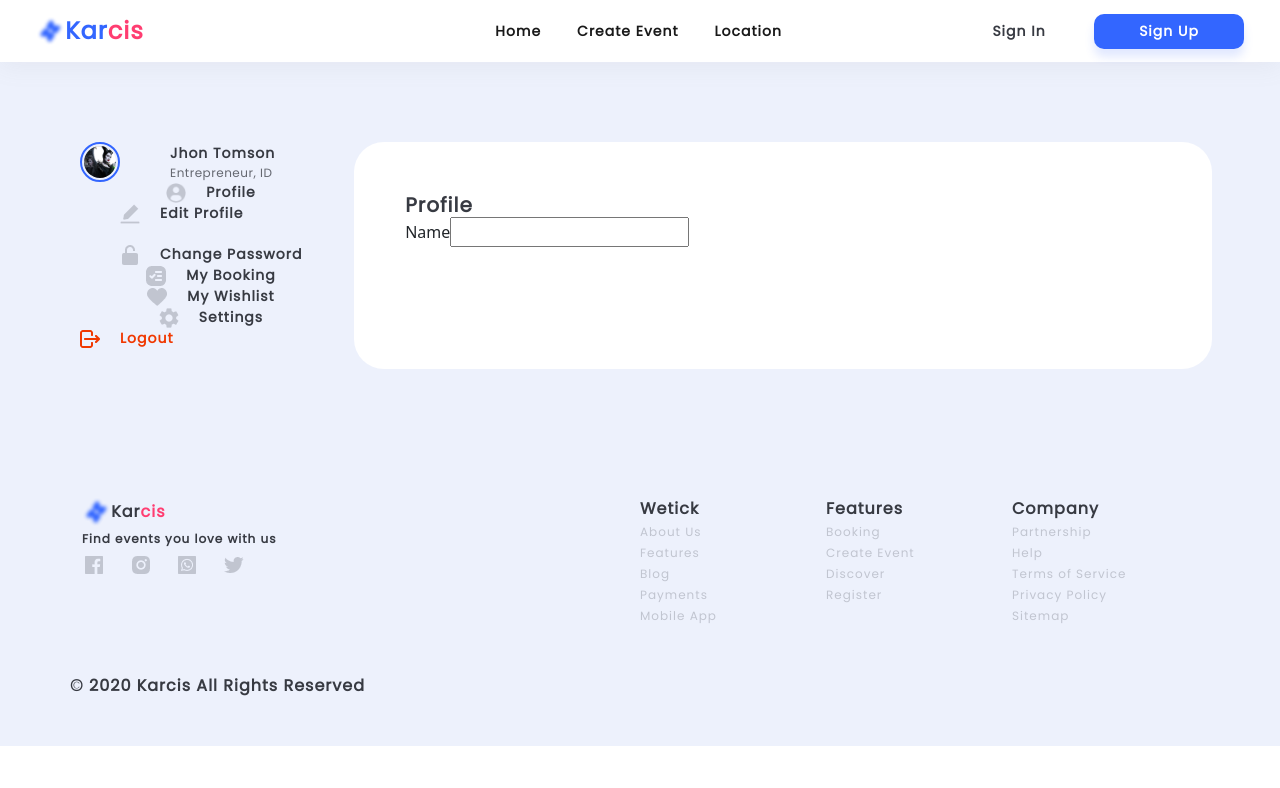
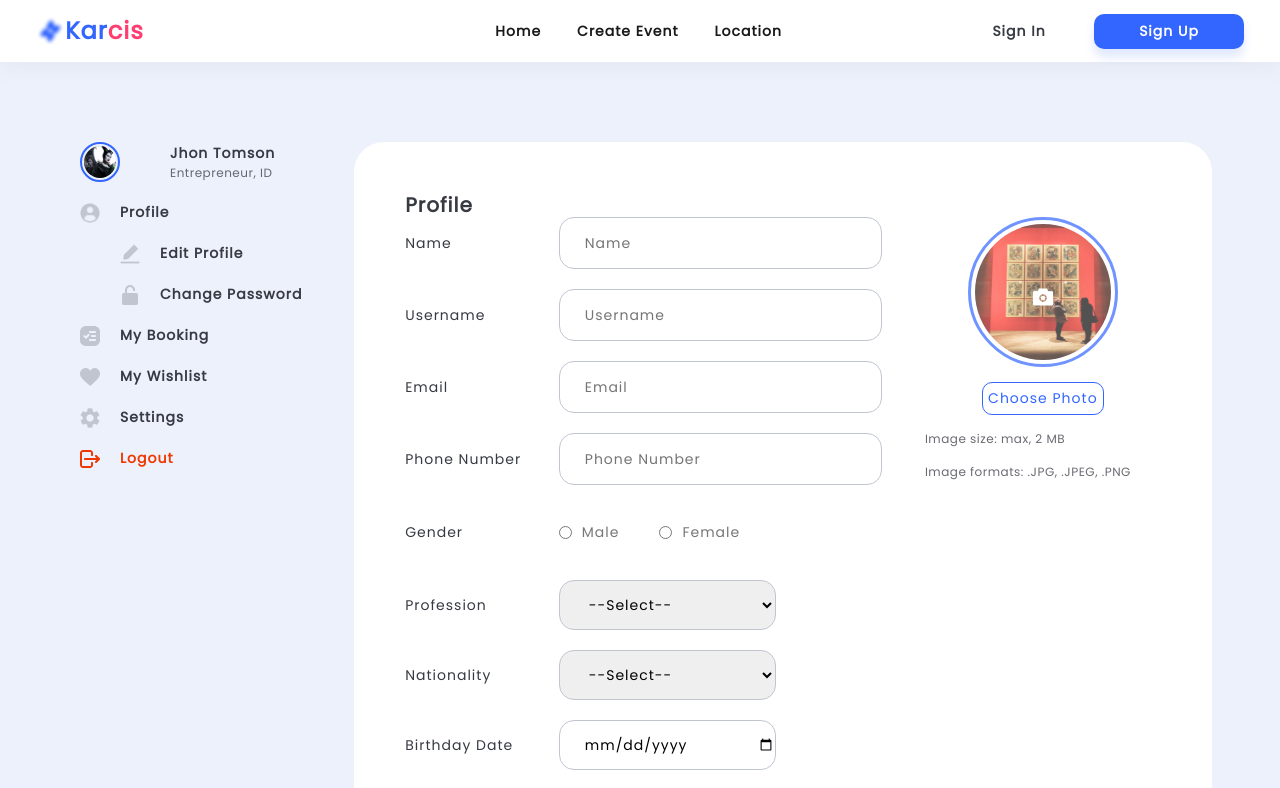
Before and after one commit to billhikmah/karcis-project-frontend, a React (Create React App) app: page /profile in a window 1280 px wide. Shown: the top 788 px of the page. Built offline with nearby package versions, Linux system fonts and the light colour scheme.

Commit message:
Import profile and change password

```diff
--- a/src/pages/Profile/index.jsx
+++ b/src/pages/Profile/index.jsx
@@ -1,13 +1,17 @@
 import "./index.css";
 import Header from "../../components/Header";
 import Footer from "../../components/Footer";
+import Profile from "./Profile";
+import ChangePassword from "./ChangePassword";
+import { useState } from "react";
 
 function index() {
+  const [tab, setTab] = useState("profile");
   return (
     <div className="profile_body">
       <Header />
       <main className="profile_main row">
-        <div className="profile_left-side d-none d-sm-block col-sm-6 col-md-4 col-lg-3">
+        <div className="profile_left-side d-none d-sm-flex col-sm-6 col-md-4 col-lg-3">
           <div className="profile_left-side__main">
             <div>
               <img
@@ -30,7 +34,12 @@ function index() {
             <div>Profile</div>
           </div>
           <div className="profile_left-side__tab-container">
-            <div className="profile_left-side__tab">
+            <div
+              className="profile_left-side__tab"
+              onClick={() => {
+                setTab("profile");
+              }}
+            >
               <img
                 src={require("../../assets/Vectors/Vector-2.png")}
                 alt="logo"
@@ -38,7 +47,12 @@ function index() {
               />
               <div>Edit Profile</div>
             </div>
-            <div className="profile_left-side__tab">
+            <div
+              className="profile_left-side__tab"
+              onClick={() => {
+                setTab("changePassword");
+              }}
+            >
               <img
                 src={require("../../assets/Vectors/Vector-3.png")}
                 alt="logo"
@@ -80,18 +94,8 @@ function index() {
             <div>Logout</div>
           </div>
         </div>
-        <div className="profile_right-side col-sm-6 col-md-8 col-lg-9">
-          <div className="profile_right-side__title">Profile</div>
-          <div className="profile_right-side__main">
-            <label
-              htmlFor="name"
-              className="profile_right-side__input-container"
-            >
-              Name
-              <input id="name" type="text" />
-            </label>
-          </div>
-        </div>
+        {tab === "profile" ? <Profile /> : <></>}
+        {tab === "changePassword" ? <ChangePassword /> : <></>}
       </main>
       <Footer />
     </div>
```
